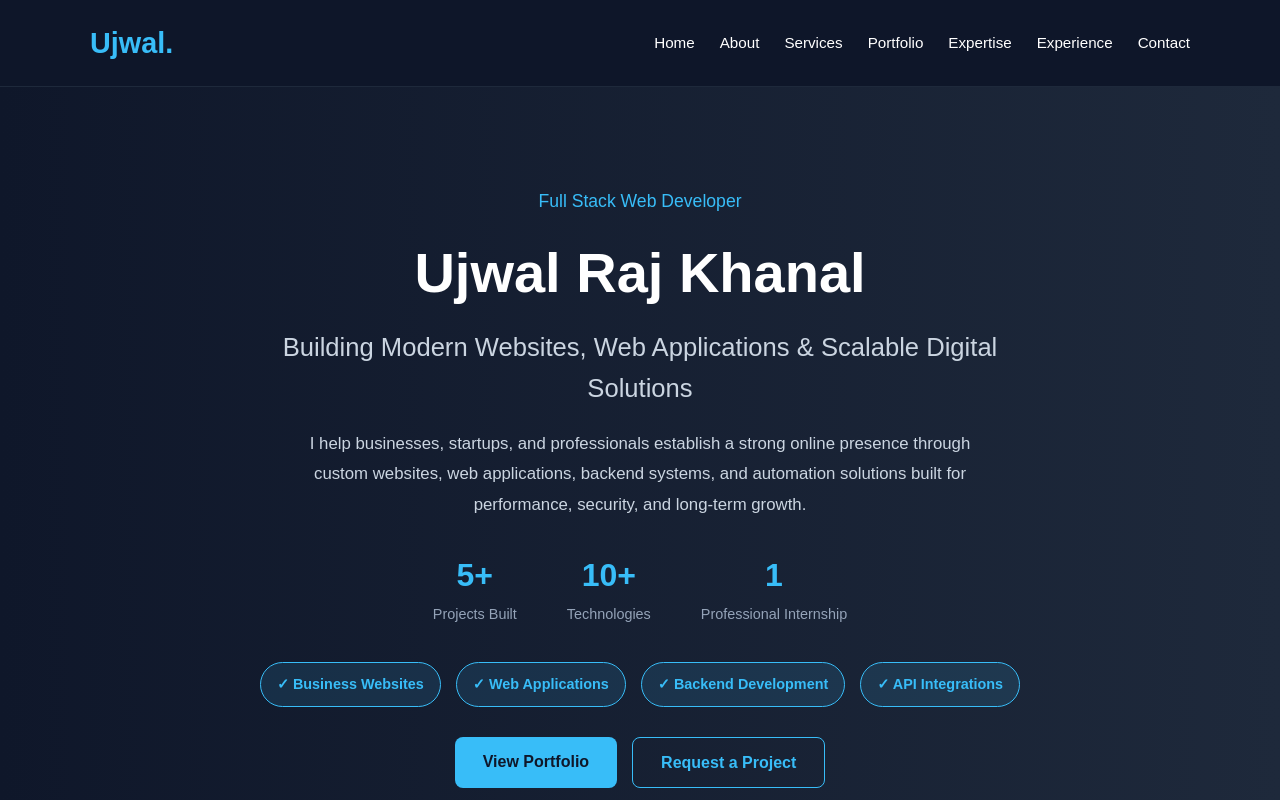
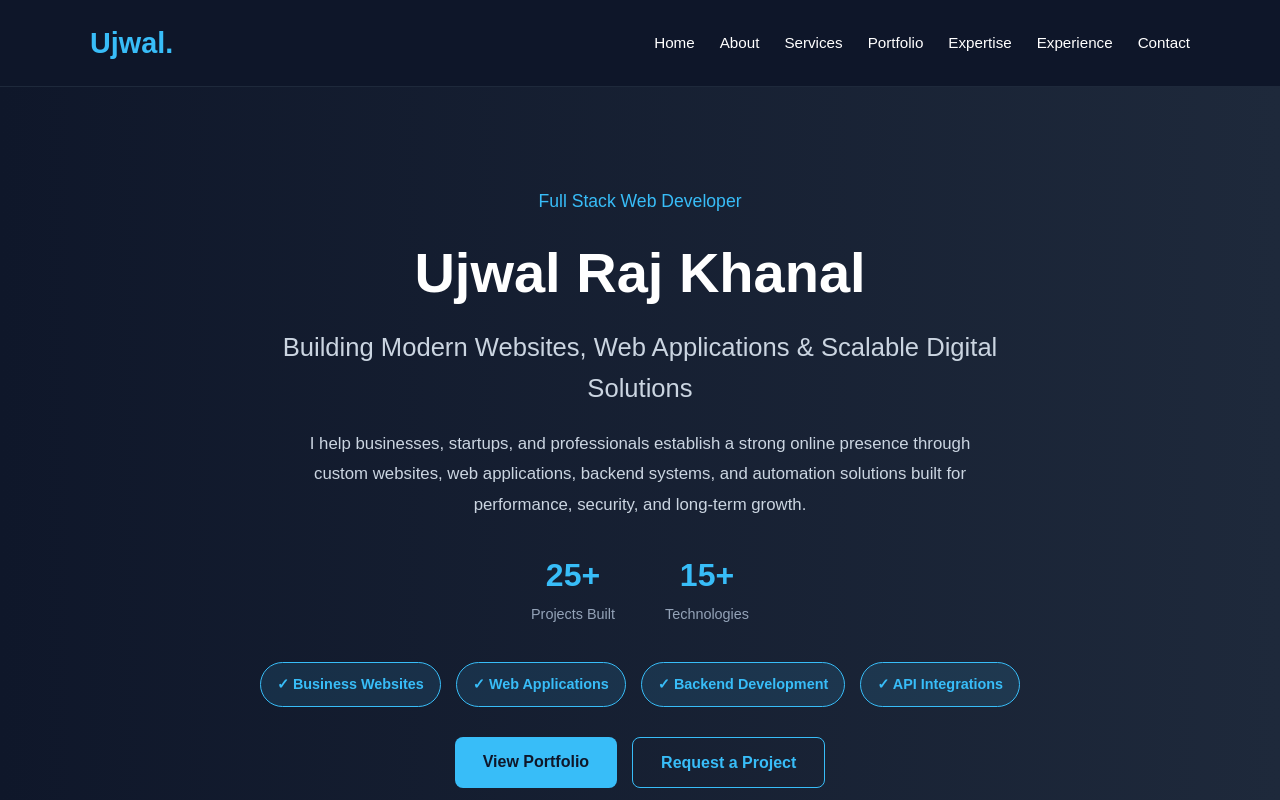
Before and after one commit to ujwal284/Portfolio_, a React (Vite) app in the folder frontend/: page / in a window 1280 px wide. Shown: the top 800 px of the page. Built offline with nearby package versions, Linux system fonts and the light colour scheme.

Commit message:
fix: Update project and technology statistics in Hero component for accuracy

```diff
--- a/frontend/src/components/Hero.jsx
+++ b/frontend/src/components/Hero.jsx
@@ -22,19 +22,19 @@ function Hero() {
 
         <div className="hero-stats">
           <div>
-            <h4>5+</h4>
+            <h4>25+</h4>
             <span>Projects Built</span>
           </div>
 
           <div>
-            <h4>10+</h4>
+            <h4>15+</h4>
             <span>Technologies</span>
           </div>
 
-          <div>
+          {/* <div>
             <h4>1</h4>
             <span>Professional Internship</span>
-          </div>
+          </div> */}
         </div>
 
         <div className="hero-highlights">
```
